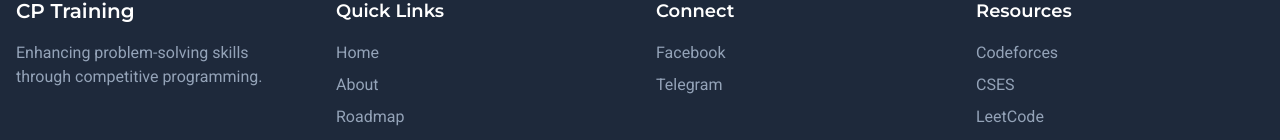
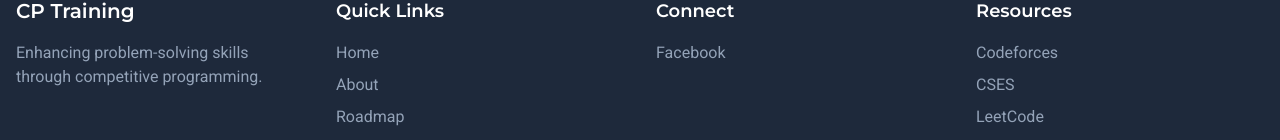
Before and after one commit to abderrahmane-18/competitive-programming-trainning, a Vue app: page / in a window 1280 px wide. Shown: the part 797-937 px from the top of the page. Built offline with nearby package versions, Linux system fonts and the light colour scheme; the HTML template or start-up script is replaced by a standard one.

Commit message:
delete from footer

```diff
--- a/src/components/Footer.vue
+++ b/src/components/Footer.vue
@@ -77,7 +77,6 @@ const quickLinks = [
 
 const socialLinks = [
   { name: "Facebook", url: "https://www.facebook.com/abderrahmane.tech/" },
-  { name: "Telegram", url: "https://t.me/+yBBHC-6Jnw0xZDZk" },
 ];
 
 const resources = ref([
```
